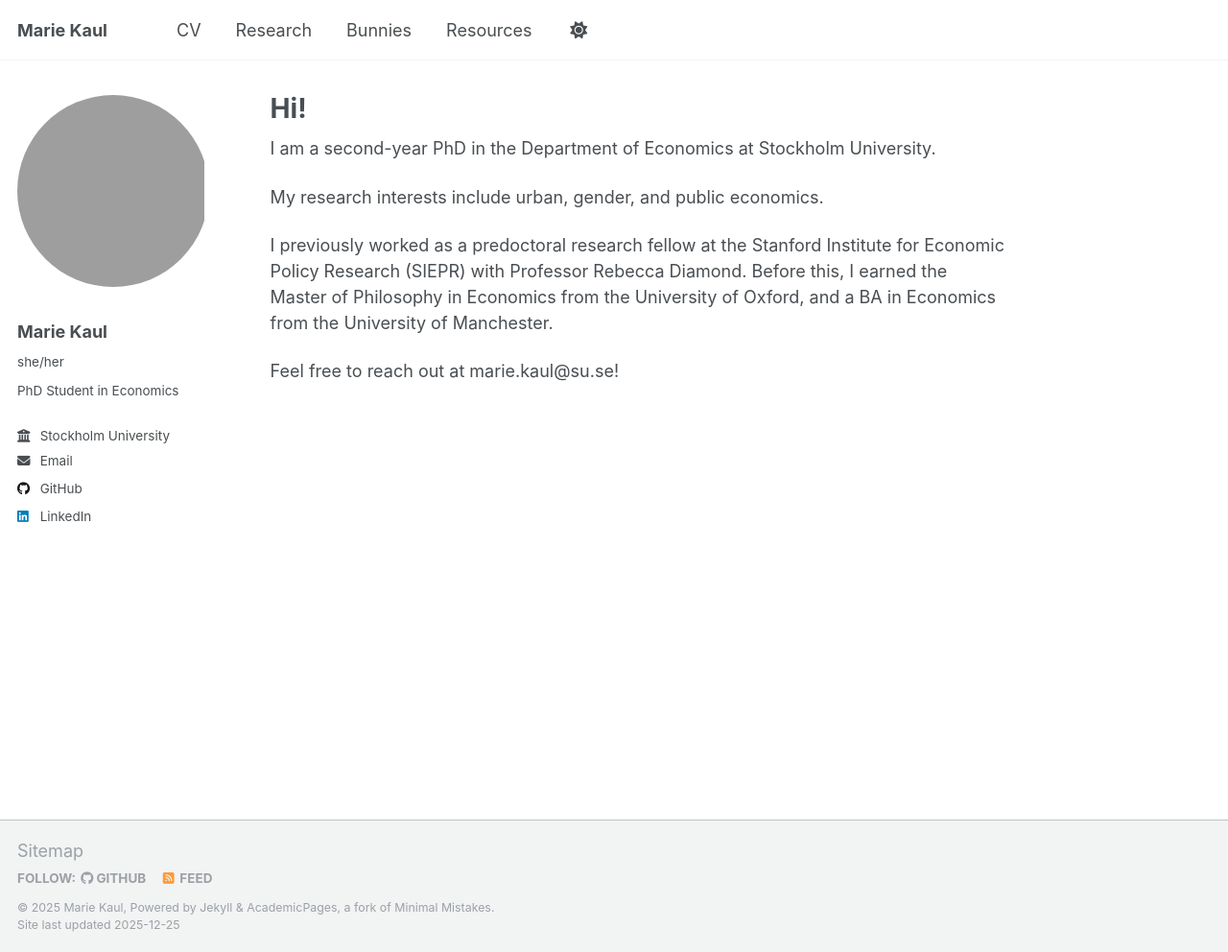
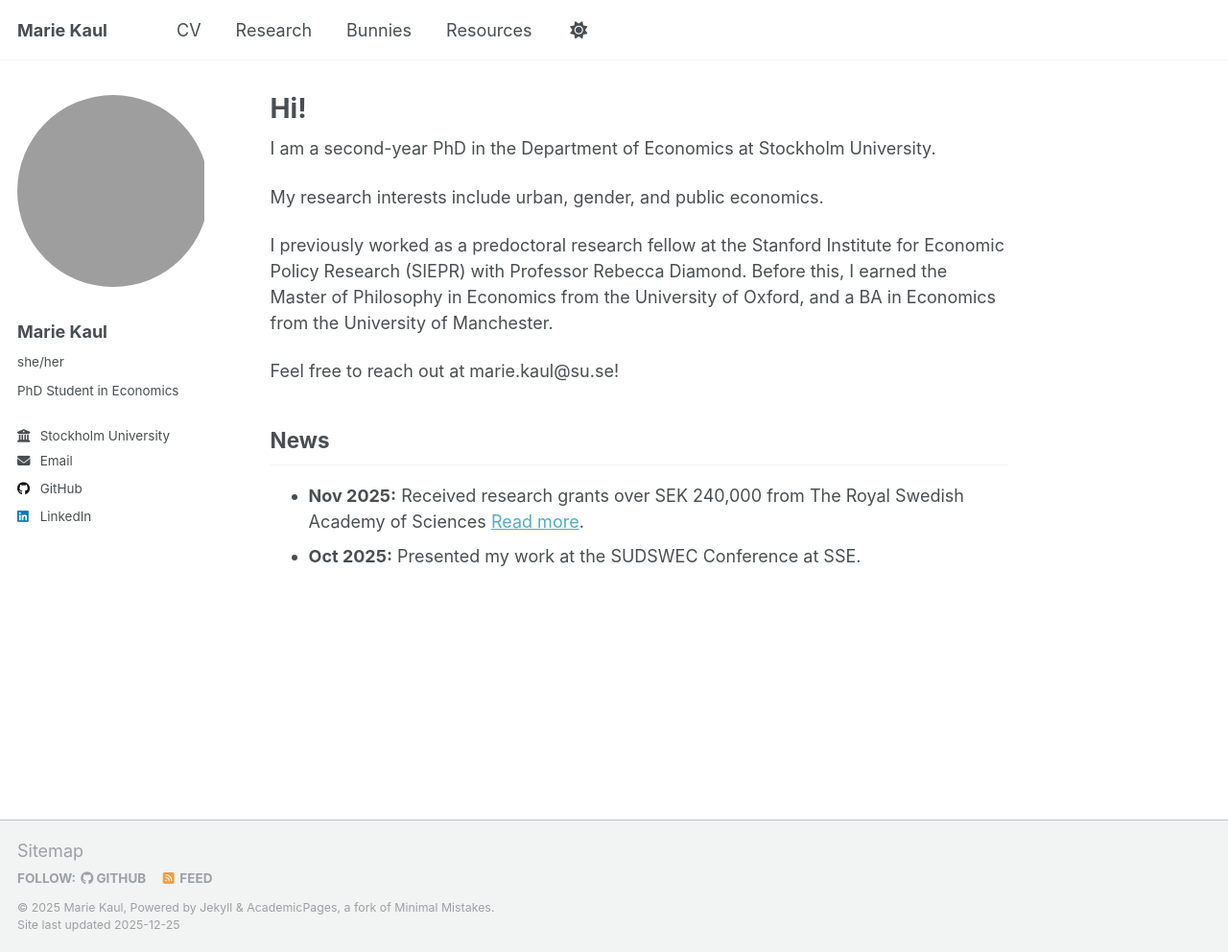
Before and after one commit to marie-kaul/marie-kaul.github.io, a Jekyll site: the page built from _pages/about.md, in a window 1280 px wide and 992 px high. Shown: the whole window at 96% size. Built offline with Jekyll 4.4.1, drawn with Linux system fonts in a browser that asks for light colours.

Commit message:
Update about.md with recent news
Added news section with recent achievements and events.

```diff
--- a/_pages/about.md
+++ b/_pages/about.md
@@ -15,3 +15,8 @@ My research interests include urban, gender, and public economics.
 I previously worked as a predoctoral research fellow at the Stanford Institute for Economic Policy Research (SIEPR) with Professor Rebecca Diamond. Before this, I earned the Master of Philosophy in Economics from the University of Oxford, and a BA in Economics from the University of Manchester.
 
 Feel free to reach out at marie.kaul@su.se!
+
+## News
+
+- **Nov 2025:** Received research grants over SEK 240,000 from The Royal Swedish Academy of Sciences [Read more](https://www.su.se/english/divisions/department-of-economics/news/articles/2025-11-24-phd-student-in-economics-awarded-scholarships-for-research-projects).
+- **Oct 2025:** Presented my work at the SUDSWEC Conference at SSE.
```
